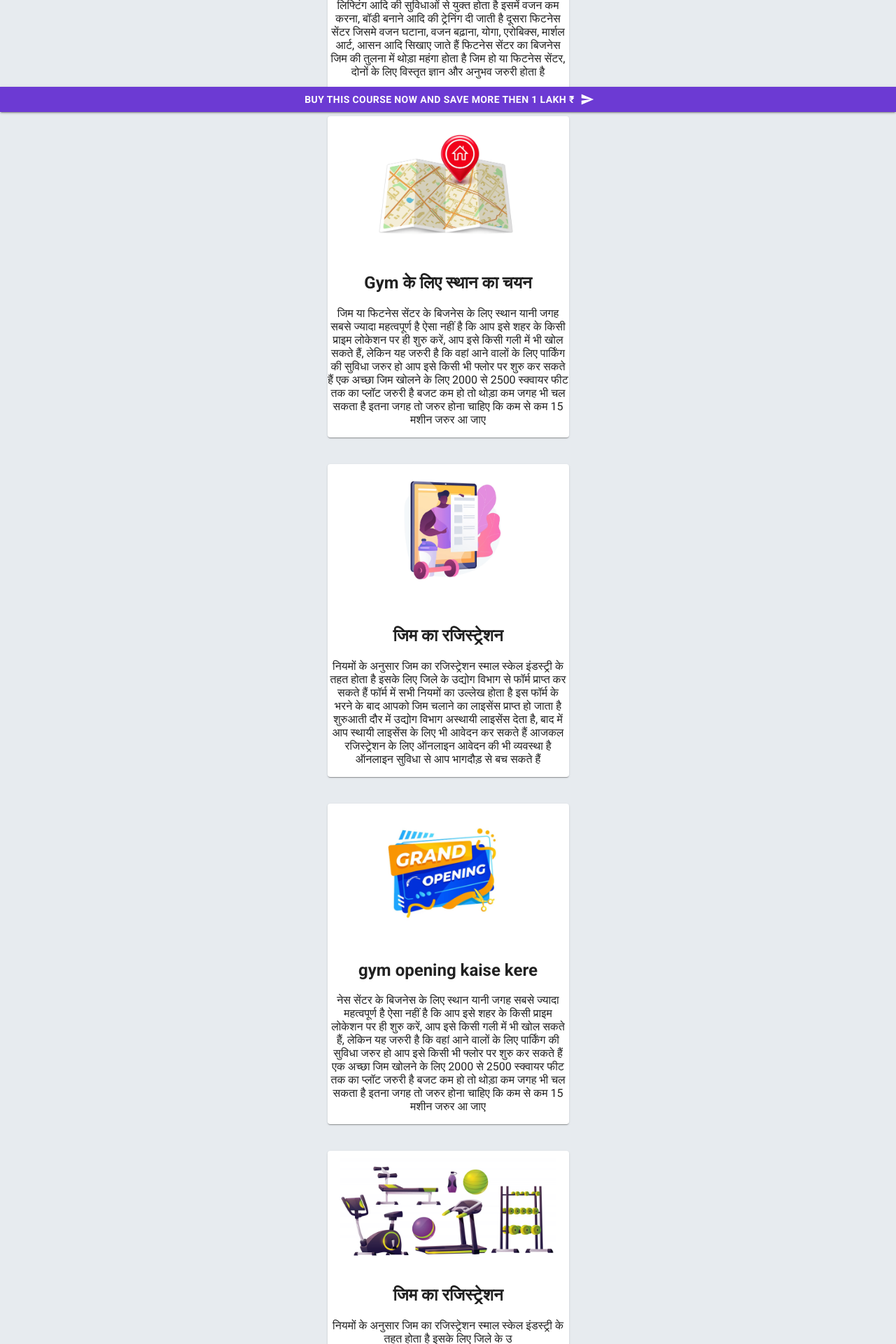
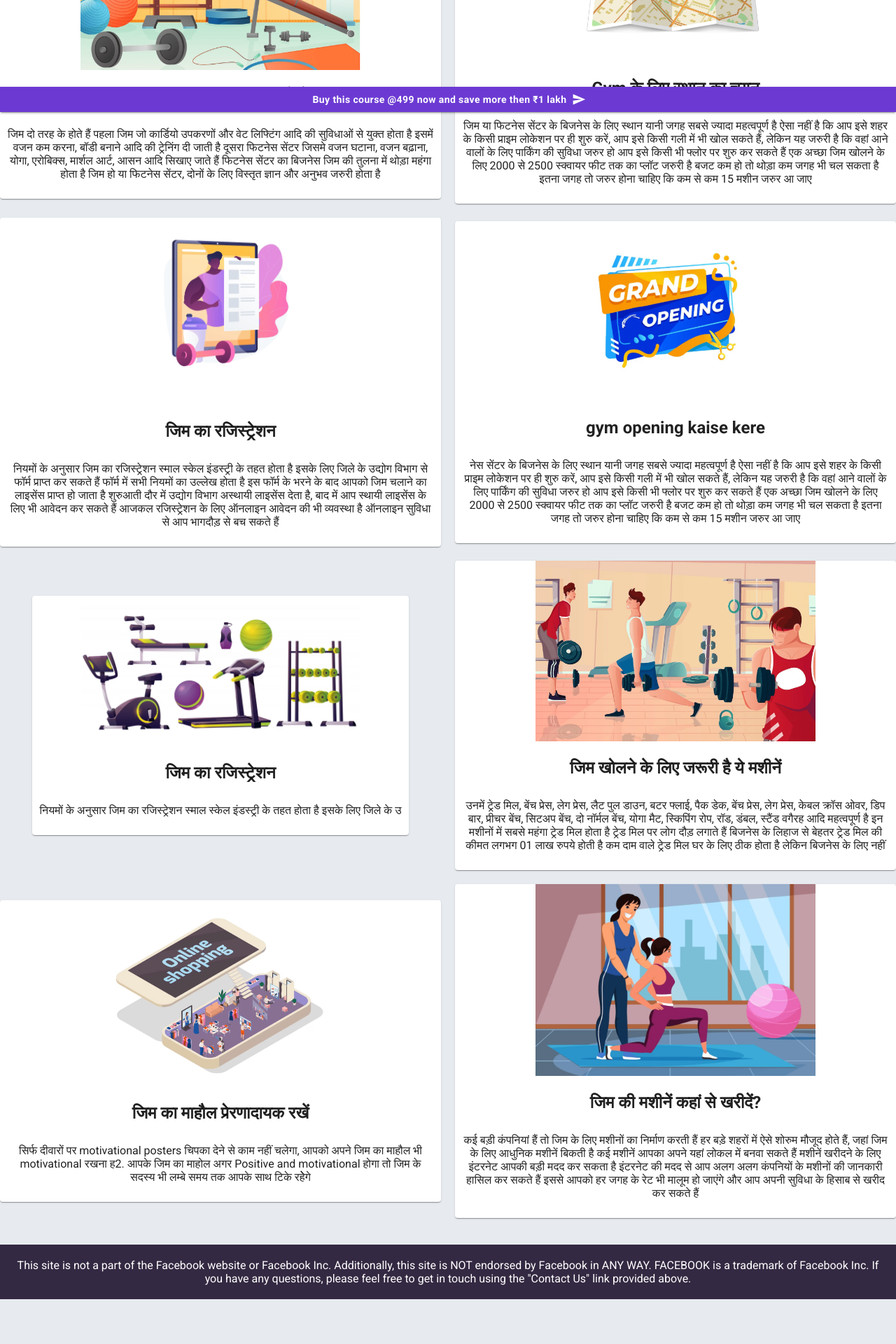
Before and after one commit to abinash-kumar/myupskillcourses, a Next.js app: page / in a window 1280 px wide. Shown: the part 640-2560 px from the top of the page at 70% size. Built offline with nearby package versions, Linux system fonts and the light colour scheme.

Commit message:
coming soon

```diff
--- a/components/BenefitList/index.js
+++ b/components/BenefitList/index.js
@@ -4,13 +4,11 @@ import { Card } from '@mui/material';
 const BenefitList = ({ iconSrc, heading, paragraph }) => {
     return (
         <>
-            <Card sx={{ maxWidth: 345 }} style={{ margin: 'auto' }}>
-                <img src={iconSrc} width="90%" height="auto" alt={heading} />
+            <Card style={{ margin: 'auto' }}>
+                <img src={iconSrc} width="90%" style={{ maxWidth: 400 }} height="auto" alt={heading} />
                 <h2>{heading}</h2>
-                <p>{paragraph}</p>
+                <p style={{ padding: 10 }}>{paragraph}</p>
             </Card>
-            <br />
-            <br />
         </>
     );
 }
--- a/package.json
+++ b/package.json
@@ -22,6 +22,7 @@
     "postcss": "8.4.22",
     "react": "18.2.0",
     "react-dom": "18.2.0",
+    "sass": "^1.62.1",
     "tailwindcss": "3.3.1"
   }
 }
--- a/pages/_app.js
+++ b/pages/_app.js
@@ -8,6 +8,7 @@ import '@fontsource/roboto/700.css';
 
 
 
+
 export default function App({ Component, pageProps }) {
   return (
     <ThemeProvider theme={theme}>
--- /dev/null
+++ b/pages/api/getUsrs.js
@@ -0,0 +1,35 @@
+// Next.js API route support: https://nextjs.org/docs/api-routes/introduction
+
+import client from '../../lib/mongo';
+
+let collection;
+let db;
+const dbName = 'sales';
+
+
+async function init() {
+  if (db) return;
+  try {
+    await client.connect();
+    db = await client.db(dbName);
+    collection = await db.collection('sales_completed');
+  } catch (eror) {
+    throw new Error(eror)
+  }
+}
+
+(async () => {
+  await init();
+})();
+
+export default async function getUser(req, res) {
+  try {
+    if (!collection) await init();
+    const result = await collection.find({}).map((el) => ({ ...el, _id: el._id.toString() })).toArray();
+    res.send(result);
+  } catch (error) {
+    throw new Error(error)
+  } finally {
+    await client.close();
+  }
+}
--- a/pages/index.js
+++ b/pages/index.js
@@ -32,6 +32,7 @@ function Landing() {
       <header className="App-header">
         <img src='/upskill.png' className="upskill-logo" alt="upskill-logo" />
       </header>
+      <h1 style={{ color: 'red', fontSize: 60, with: '100%' }} >This website is under construction.</h1>
       <p style={{ marginLeft: 40, marginRight: 40 }}>
         <span style={{ textTransform: 'uppercase', fontWeight: 800 }}>Complete Workshop </span>
         <span style={{ textTransform: 'capitalize', fontWeight: 800 }}>Video &nbsp;</span>
@@ -49,14 +50,16 @@ function Landing() {
         <span style={{ color: '#6c3ad3' }}>What</span> you will <span style={{ color: '#6c3ad3' }}>Get</span> from this Workshop
       </p>
       <br />
-      {[...Array(8).keys()].map((k) => (
-        <BenefitList key={k} iconSrc={`/assets/gym${k + 1}.png`} heading={imglist[k].head} paragraph={imglist[k].para} />
-      ))}
+      <div className="gym-card-container">
+        {[...Array(8).keys()].map((k) => (
+          <BenefitList key={k} iconSrc={`/assets/gym${k + 1}.png`} heading={imglist[k].head} paragraph={imglist[k].para} />
+        ))}
+      </div>
       <br />
       <br />
-
-      <Button variant="contained" style={{ position: 'fixed', borderRadius: 0, fontWeight: 700, bottom: 0, left: 0, right: 0 }} endIcon={<SendIcon />}>
-        Buy this course now and save more then 1 lakh ₹
+      <footer className="footer">This site is not a part of the Facebook website or Facebook Inc. Additionally, this site is NOT endorsed by Facebook in ANY WAY. FACEBOOK is a trademark of Facebook Inc. If you have any questions, please feel free to get in touch using the "Contact Us" link provided above.</footer>
+      <Button variant="contained" style={{ position: 'fixed', textTransform: 'initial', borderRadius: 0, fontWeight: 700, bottom: 0, left: 0, right: 0 }} endIcon={<SendIcon />}>
+        Buy this course @499 now and save more then ₹1 lakh
       </Button>
     </div>
   );
--- /dev/null
+++ b/pages/ultimate_resume/index.js
@@ -0,0 +1,14 @@
+import React from 'react';
+
+
+
+
+const UltimateResume = () => {
+    return (
+        <div>
+            helllo world
+        </div>
+    );
+}
+
+export default UltimateResume;
--- a/styles/globals.css
+++ b/styles/globals.css
@@ -6,6 +6,7 @@
 body{
   background-color: #e7ebef;
   font-family: roboto;
+  margin: 0;
 }
 .App {
   text-align: center;
@@ -30,8 +31,35 @@ body{
   padding: 10px;
 }
 
+.gym-card-container {
+  display: grid;
+  grid-template-columns: 1fr 1fr;
+  justify-content: center;
+  grid-column-gap: 20px;
+  grid-row-gap: 20px;
+}
+
 @media only screen and (max-width: 600px){
   .App-header {
     align-items: center;
   }
+
+  .gym-card-container {
+    display: grid;
+    grid-template-columns: 1fr;
+    justify-content: center;
+    grid-column-gap: 20px;
+    grid-row-gap: 20px;
+  }
 }
+
+
+
+.footer {
+  background: rgb(52, 41, 66);
+  color: #fff;
+  margin: 0;
+  padding: 20px;
+  justify-content: center;
+  margin-bottom: 60px;
+}
```
Also changed, not shown: public/ico.png (added), 1 other file (tests, documents, lock files or other folders).
